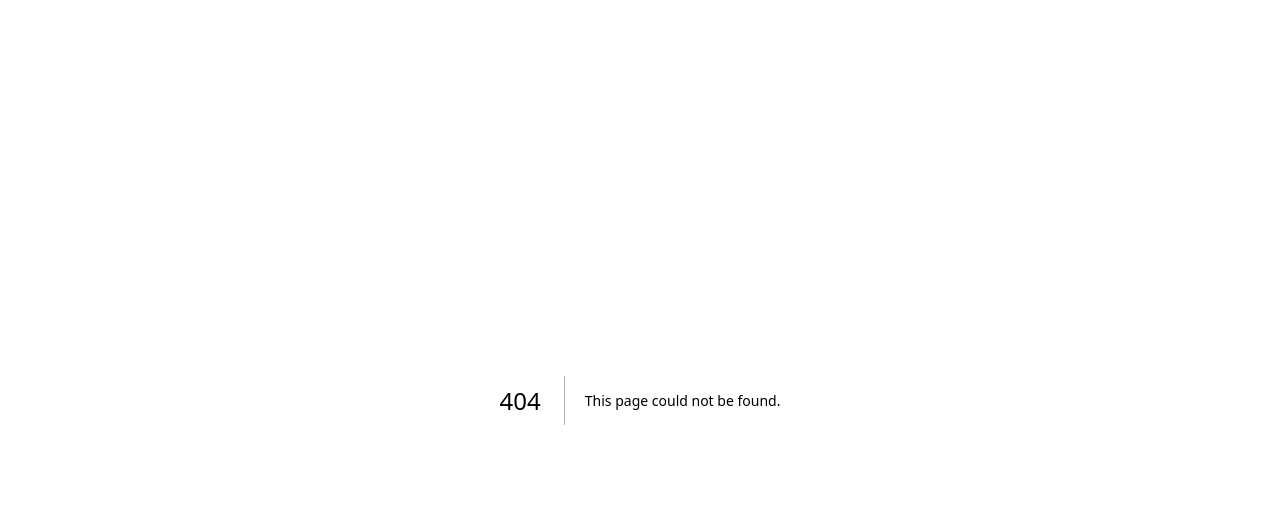
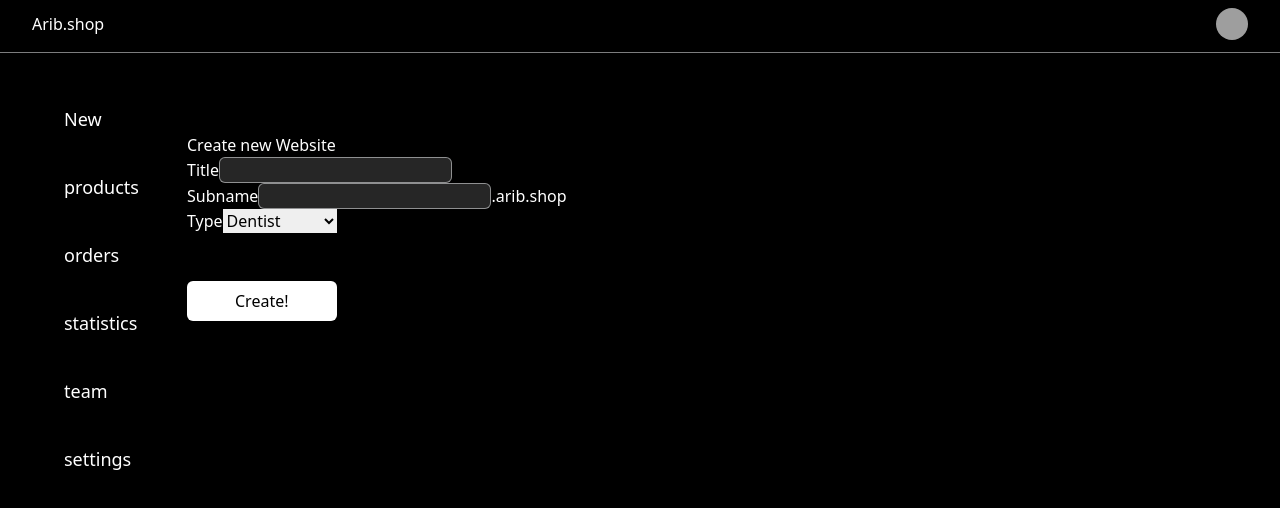
Before and after one commit to aribshop/mvp, a Next.js app: page /dashboard/new in a window 1280 px wide. Before the commit this address had no page. Shown: the top 508 px of the page. Built offline with nearby package versions, Linux system fonts and the light colour scheme; grey boxes are pictures that could not be loaded.

Commit message:
batch updates

```diff
--- a/app/website/[subname]/bucket/page.tsx
+++ b/app/(websites)/website/[subname]/bucket/page.tsx
@@ -1,5 +1,5 @@
-import data from "../../../../data";
-import { getWebsite } from "../../../../helper/fetching";
+import data from "../../../../../data";
+import { getWebsite } from "../../../../../helper/fetching";
 
 interface BucketProps {
   params: { subname: string };
--- a/app/website/[subname]/layout.tsx
+++ b/app/(websites)/website/[subname]/layout.tsx
@@ -1,8 +1,8 @@
 import { FunctionComponent, PropsWithChildren, use } from "react";
 
 import Head from "next/head";
-import data from "../../../data";
-import Theme from "../../../themes";
+import data from "../../../../data";
+import Theme from "../../../../themes";
 interface SubnameLayoutProps {
   params: { subname: string };
   children: React.ReactNode;
--- a/app/website/[subname]/new/page.tsx
+++ b/app/(websites)/website/[subname]/new/page.tsx
@@ -1,8 +1,8 @@
 import { FunctionComponent } from "react";
-import { getWebsite } from "../../../../helper/fetching";
+import { getWebsite } from "../../../../../helper/fetching";
 
 import { redirect } from "next/navigation";
-import { Templates } from "../../../../core/types/itemplate";
+import { Templates } from "../../../../../core/types/itemplate";
 
 interface NewProps {
   params: { subname: string };
--- a/app/website/[subname]/page.tsx
+++ b/app/(websites)/website/[subname]/page.tsx
@@ -1,6 +1,6 @@
 import { FunctionComponent, use } from "react";
-import data from "../../../data";
-import Theme from "../../../themes";
+import data from "../../../../data";
+import Theme from "../../../../themes";
 
 interface HomeProps {
   params: { subname: string };
--- a/app/website/[subname]/product/[slug]/page.tsx
+++ b/app/(websites)/website/[subname]/product/[slug]/page.tsx
@@ -4,8 +4,8 @@ import {
   getProduct,
   getWebsite,
   isOnePageProduct,
-} from "../../../../../helper/fetching";
-import ThemeProduct from "../../../../../themes/themeProduct";
+} from "../../../../../../helper/fetching";
+import ThemeProduct from "../../../../../../themes/themeProduct";
 
 interface ProductProps {
   params: { slug: string; subname: string };
--- /dev/null
+++ b/app/dashboard/layout.tsx
@@ -0,0 +1,66 @@
+import Image from "next/image";
+import Link from "next/link";
+
+function Layout({ children }: { children: React.ReactNode }) {
+  return (
+    <div className="bg-black text-white w-full min-h-screen">
+      <div className="flex sticky top-0 px-8 py-2 justify-between items-center pb-3 border-b border-b-slate-50/50">
+        <h1>Arib.shop</h1>
+
+        <Image
+          className="rounded-full w-8 h-8"
+          alt="logo"
+          width={50}
+          height={5}
+          src="https://laknabil.me/nabil.png"
+        />
+      </div>
+
+      <div className="w-full flex mt-12 px-12 ">
+        <div className="sticky max-w-md flex flex-col space-y-8">
+          <Link
+
+            className="text-lg font-light px-4 py-1 hover:bg-neutral-700 rounded-md"
+            href={"dashboard/new"}
+          >
+            New
+          </Link>
+          <Link
+            className="text-lg font-light px-4 py-1 hover:bg-neutral-700 rounded-md"
+            href={"dashboard/products"}
+          >
+            products
+          </Link>
+          <Link
+            className="text-lg font-light px-4 py-1 hover:bg-neutral-700 rounded-md"
+            href={"dashboard/orders"}
+          >
+            orders
+          </Link>
+          <Link
+            className="text-lg font-light px-4 py-1 hover:bg-neutral-700 rounded-md"
+            href={"dashboard/statistics"}
+          >
+            statistics
+          </Link>
+          <Link
+            className="text-lg font-light px-4 py-1 hover:bg-neutral-700 rounded-md"
+            href={"dashboard/team"}
+          >
+            team
+          </Link>
+          <Link
+            className="text-lg font-light px-4 py-1 hover:bg-neutral-700 rounded-md"
+            href={"dashboard/settings"}
+          >
+            settings
+          </Link>
+        </div>
+
+        <div className="p-8">{children}</div>
+      </div>
+    </div>
+  );
+}
+
+export default Layout;
--- /dev/null
+++ b/app/dashboard/new/page.tsx
@@ -0,0 +1,69 @@
+"use client";
+
+import { FunctionComponent, useState } from "react";
+
+interface NewWebsiteProps {}
+
+const NewWebsite: FunctionComponent<NewWebsiteProps> = () => {
+  const [step, setStep] = useState(0);
+
+  const [title, setTitle] = useState("");
+  const [subname, setSubname] = useState("");
+  const [type, setType] = useState("");
+
+  function create() {
+    if (subname.includes(" ")) return;
+
+
+  }
+  return (
+    <div>
+      <h1>Create new Website</h1>
+
+      <div>
+        <label htmlFor="title">Title</label>
+        <input
+          className="border border-slate-50/50 rounded-md bg-neutral-800 "
+          type="text"
+          id="title"
+          value={title}
+          onChange={(e) => setTitle(e.target.value)}
+        />
+      </div>
+
+      <div>
+        <label htmlFor="subname">Subname</label>
+        <input
+          className="border border-slate-50/50 rounded-md bg-neutral-800 "
+          type="text"
+          id="subname"
+          value={subname}
+          onChange={(e) => setSubname(e.target.value)}
+        />
+        .arib.shop
+      </div>
+
+      <div>
+        <label htmlFor="type">Type</label>
+        <select
+          className="text-black"
+          id="type"
+          value={type}
+          onChange={(e) => setType(e.target.value)}
+        >
+          <option value="dentist">Dentist</option>
+          <option value="ecommerce">E-commerce</option>
+        </select>
+      </div>
+
+      <button
+        onClick={create}
+        className="bg-white py-2 px-12 rounded-md text-black mt-12 hover:bg-neutral-600"
+      >
+        Create!
+      </button>
+    </div>
+  );
+};
+
+export default NewWebsite;
--- /dev/null
+++ b/app/dashboard/page.tsx
@@ -0,0 +1,9 @@
+import { FunctionComponent } from "react";
+
+interface DashboardProps {}
+
+const Dashboard: FunctionComponent<DashboardProps> = () => {
+  return <div>Dashbaord!</div>;
+};
+
+export default Dashboard;
--- /dev/null
+++ b/app/dashboard/products/page.tsx
@@ -0,0 +1,38 @@
+"use client";
+
+import Image from "next/image";
+import { FunctionComponent, use } from "react";
+import data from "../../../data";
+
+interface ProductsProps {}
+
+const Products: FunctionComponent<ProductsProps> = () => {
+  const products = use(data.products("1"));
+
+  return (
+    <div className="grid grid-cols-3 gap-4">
+      {products.map((product) => (
+        <div className="bg-neutral-500 rounded-md shadow-md border-neutral-200 overflow-hidden">
+          <Image
+            className="w-full "
+            src={product.image}
+            alt={product.name}
+            width="50"
+            height="50"
+          />
+
+          <h1 className="font-bold text-lg">
+            {product.name} - <span className="font-mono">${product.price}</span>
+          </h1>
+
+          <p className="text-neutral-700 ">
+            {" "}
+            {product.description.slice(0, 30)}
+          </p>
+        </div>
+      ))}
+    </div>
+  );
+};
+
+export default Products;
--- a/core/types/business/website.ts
+++ b/core/types/business/website.ts
@@ -7,4 +7,7 @@ export default interface Website {
   description: string;
   user: string;
   template: Templates;
+
+
+
 }
```
Also changed, not shown: middleware.ts (+7 -0 lines), app/(websites)/website/[subname]/review/[id]/page.tsx (renamed from app/website/[subname]/review/[id]/page.tsx).
